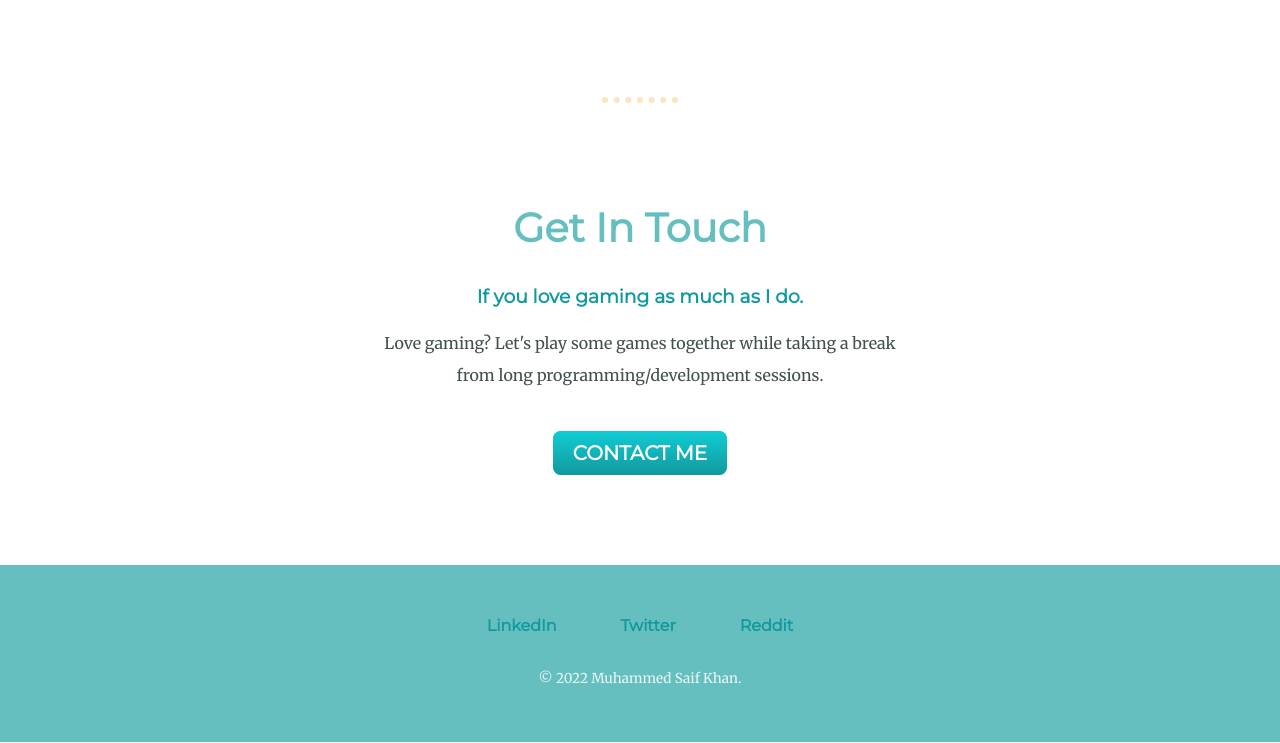
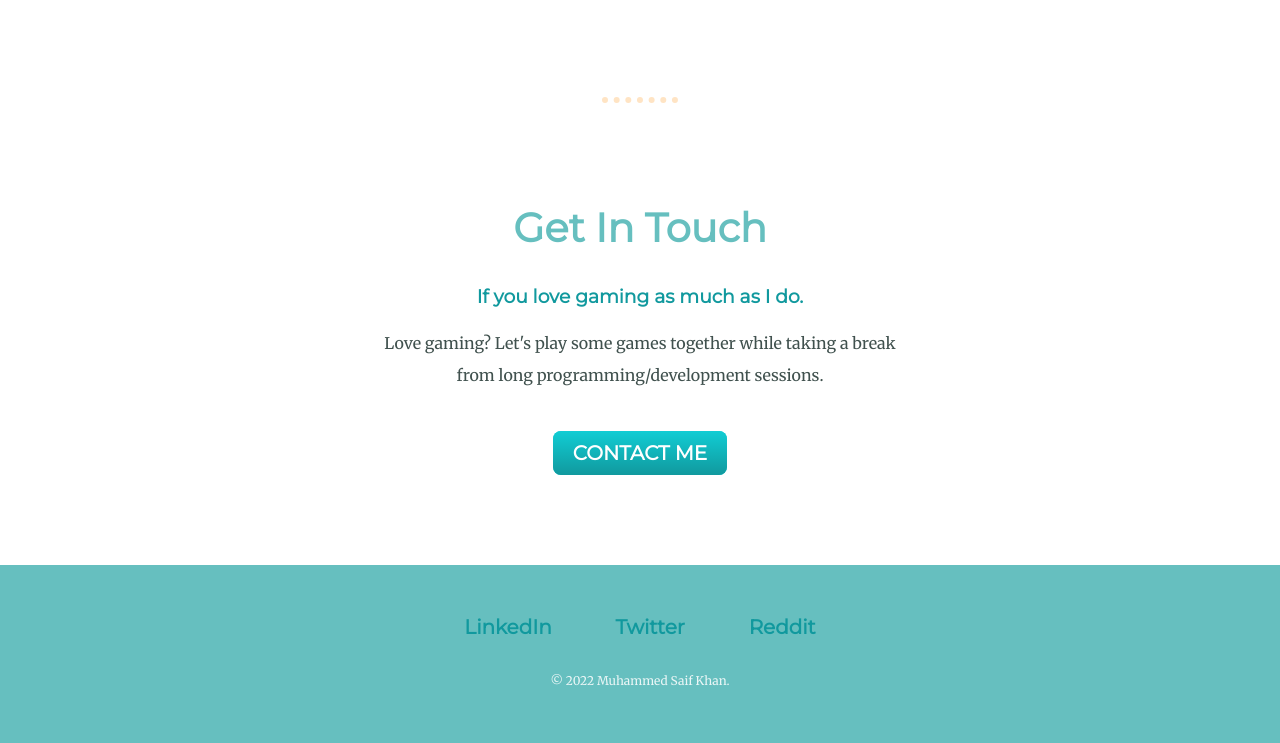
Before and after one commit to MSaif-K/pws-2, a plain HTML site: page index.html in a window 1280 px wide. Shown: the part 2004-2747 px from the top of the page. Drawn offline with Linux system fonts and the light colour scheme.

Commit message:
Minor tweak
Font size changes in the footer links and copy-right line.

```diff
--- a/css/styles.css
+++ b/css/styles.css
@@ -128,11 +128,10 @@ a:hover {
 }
 .end-line {
   color: #EAF6F6;
-  font-size: 0.85rem;  /*0.85rem = 13.6px*/
+  font-size: 0.75rem;  /*0.75rem = 12px*/
   margin: 1.875rem auto 0;  /*1.875rem = 30px*/
 }
 .footer-link {
   text-decoration: none;
+  font-size: 1.25rem;  /*1.25rem = 20px*/
 }
-
-/*================ ID Selectors ================*/
```
